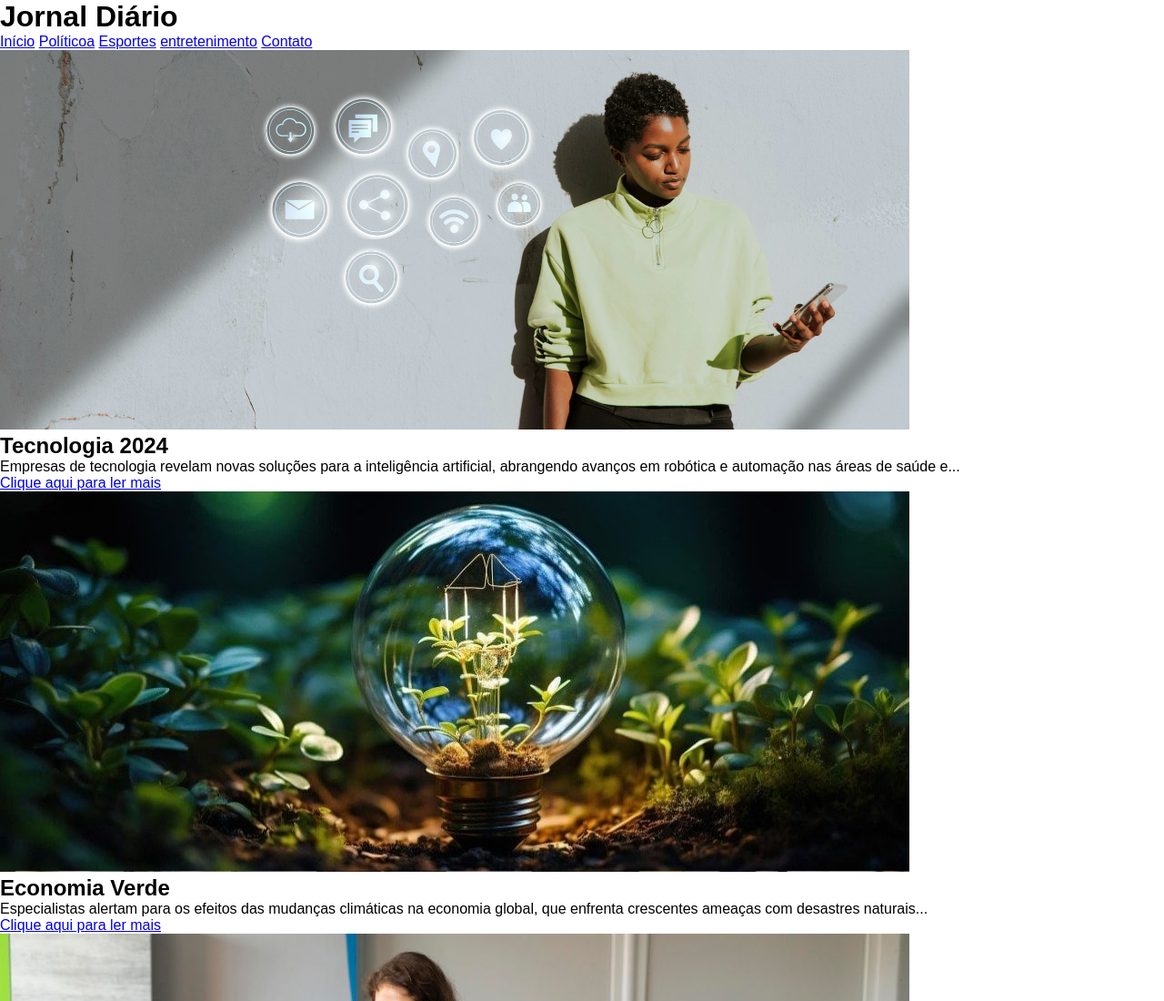
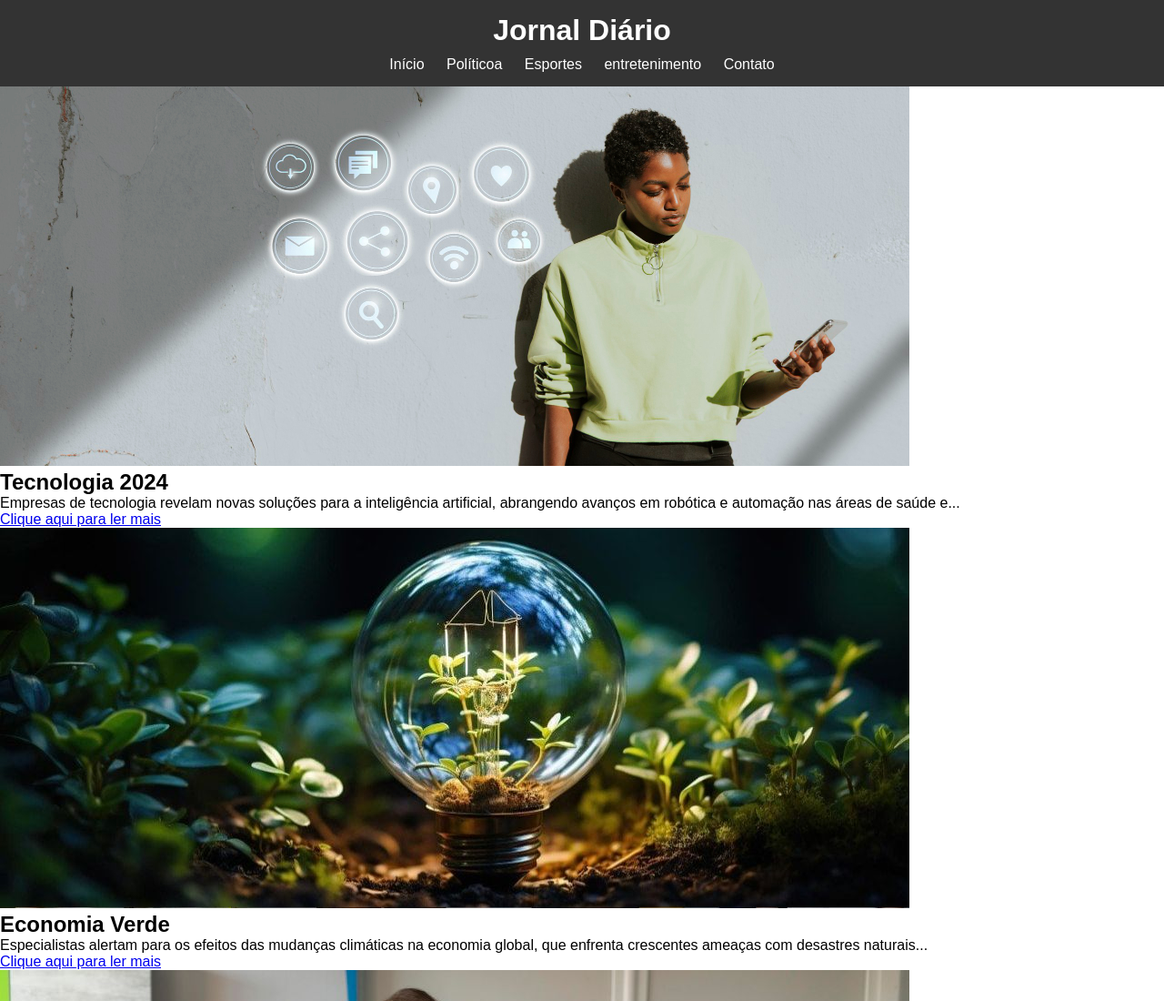
Before and after one commit to eilincoln/jornal-diario, a plain HTML site: page index.html in a window 1280 px wide. Shown: the top 1100 px of the page at 91% size. Drawn offline with Linux system fonts and the light colour scheme.

Commit message:
adicionando estilos do topo

```diff
--- a/styles.css
+++ b/styles.css
@@ -6,3 +6,20 @@
 body {
     font-family: Arial, Helvetica, sans-serif;
 }
+
+.topo {
+    background-color: #333;
+    color: #fff;
+    padding: 15px;
+    text-align: center;
+}
+
+.topo h1 {
+    margin-bottom: 10px;
+}
+
+.topo div a {
+    color: #fff;
+    text-decoration: none;
+    margin: 0px 10px ;
+}
```
